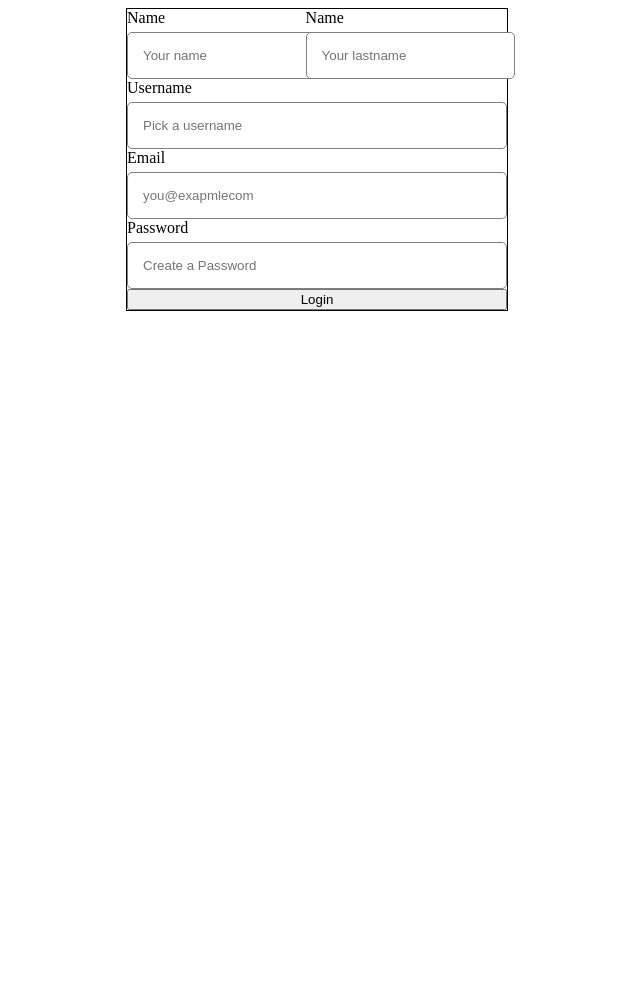
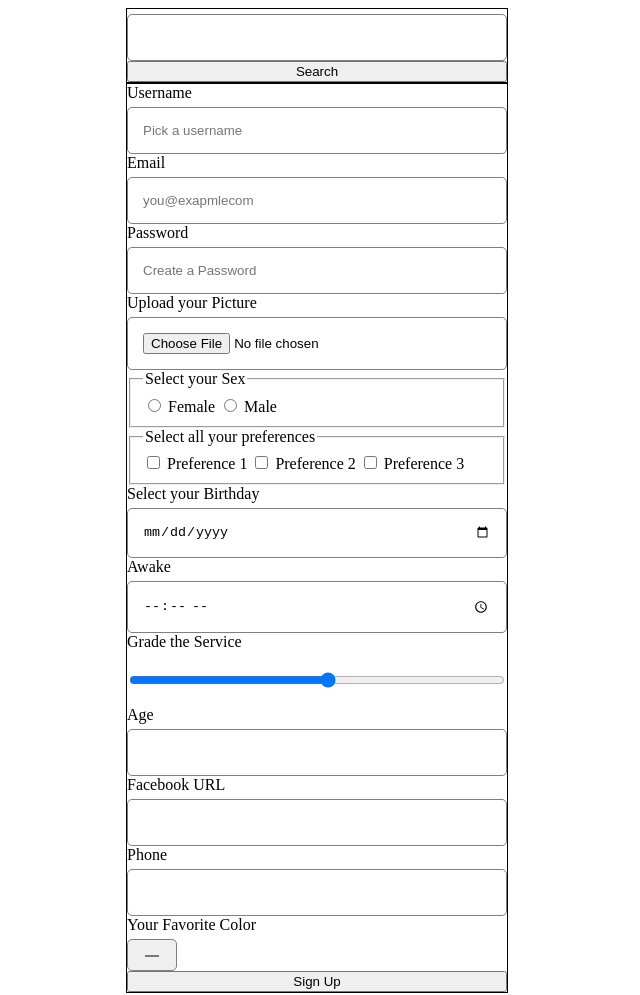
Before and after one commit to checochago/Login, a plain HTML site: page index.html in a window 1280 px wide. Shown: the whole page, without its empty margins (323-963 px from the left). Before the commit the page ends 800 px from the top, so only its background shows below. Drawn offline with Linux system fonts and the light colour scheme.

Commit message:
Implementación de los demas tipos de input faltantes

```diff
--- a/index.html
+++ b/index.html
@@ -7,24 +7,62 @@
   </head>
   <body>
     <section>
-      <form action="#", method="post">
-        <div class="two-columns">
-          <div class="input-group">
-            <label for="lastname">Name</label>
-            <input type="text" name="name" id="name" placeholder="Your name">
-          </div>
-          <div class="input-group">
-            <label for="lastname">Name</label>
-            <input type="text" name="lastname" id="lastname" placeholder="Your lastname">
-          </div>
-          </div>
+      <form class="" action="index.html" method="post">
+        <input type="search" name="search">
+        <button type="button" name="button">Search</button>
+      </form>
+    </section>
+    <section>
+      <form action="#", method="post" enctype="multipart/form-data">
         <label for="username">Username</label>
         <input type="text" name="username" id="username" placeholder="Pick a username">
         <label for="email">Email</label>
         <input type="text" name="email" id="email" placeholder="you@exapmlecom">
         <label for="pass">Password</label>
         <input type="password" name="pass" id="pass" placeholder="Create a Password">
-        <button type="sumbit" name="button">Login</button>
+
+        <label for="avatar">Upload your Picture</label>
+        <input type="file" name="avatar" id="avatar" accept="image/jpeg">
+  <fieldset>
+      <legend>Select your Sex</legend>
+          <input type="radio" name="sex" id="fem" value="f">
+          <label for="fem">Female</label>
+          <input type="radio" name="sex" id="male" value="m">
+          <label for="male">Male</label>
+  </fieldset>
+
+  <fieldset>
+      <legend>Select all your preferences</legend>
+          <input type="checkbox" name="sex" id="p1" value="p1">
+          <label for="p1">Preference 1</label>
+          <input type="checkbox" name="sex" id="p2" value="p2">
+          <label for="p2">Preference 2</label>
+          <input type="checkbox" name="sex" id="p3" value="p3">
+          <label for="p3">Preference 3</label>
+  </fieldset>
+
+          <label for="birthday">Select your Birthday</label>
+          <input type="date" name="birthday" id="birthday">
+
+          <label for="awake">Awake</label>
+          <input type="time" name="awake" id="awake">
+
+          <label for="">Grade the Service</label>
+          <input type="range" name="service" id="service" min="5" max="20" step="2">
+
+          <label for="age">Age</label>
+          <input type="number" id="age" name="age" min="18">
+
+          <label for="fb">Facebook URL</label>
+          <input type= "url" name="fb" id="fb">
+
+          <label for="tel">Phone</label>
+          <input type="tel" name="tel" id="tel">
+
+          <label for="color">Your Favorite Color</label>
+          <input type="color" name="color" id="color">
+
+        <button type="sumbit" name="button">Sign Up</button>
       </form>
     </section>
   </body>
```
